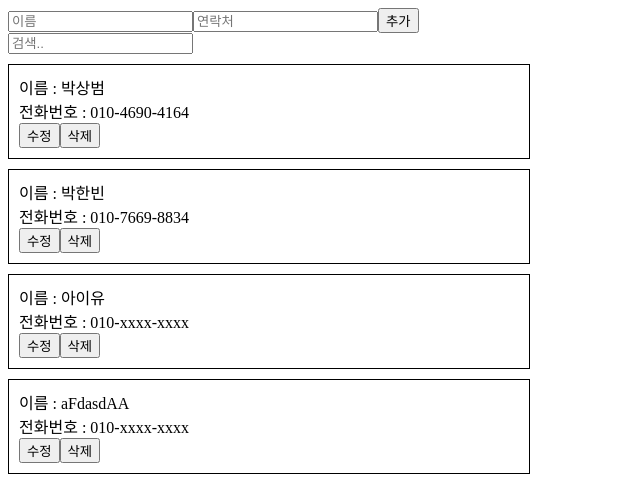
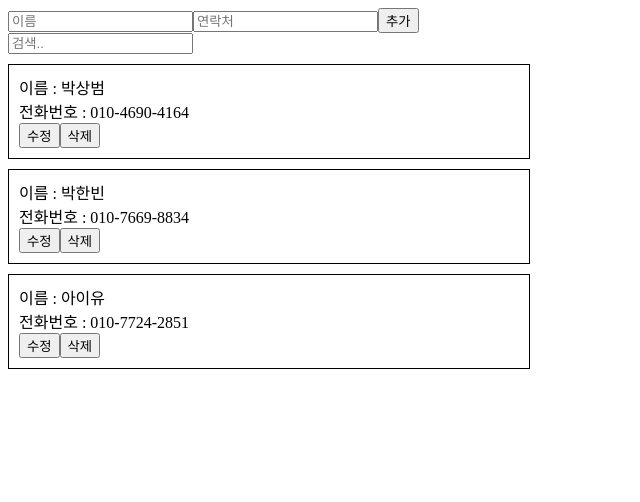
Before and after one commit to fdsfdsg/react-phonebook, a React (Create React App) app: page / in a window 1280 px wide. Shown: the top 502 px of the page, without its empty margins (0-640 px from the left). Built offline with nearby package versions, Linux system fonts and the light colour scheme.

Commit message:
redux도입(미완성)

```diff
--- a/package.json
+++ b/package.json
@@ -10,7 +10,11 @@
     "eslint-config-prettier": "^6.10.0",
     "react": "^16.12.0",
     "react-dom": "^16.12.0",
-    "react-scripts": "3.4.0"
+    "react-redux": "7.2.1",
+    "react-scripts": "3.4.0",
+    "redux": "4.0.5",
+    "redux-actions": "2.6.5",
+    "redux-devtools-extension": "2.13.8"
   },
   "scripts": {
     "start": "react-scripts start",
--- a/src/App.js
+++ b/src/App.js
@@ -1,71 +1,8 @@
-import React, { useState, useRef, useEffect } from 'react';
-import PhoneForm from './components/PhoneForm';
-import PhoneInfoList from './components/PhoneInfoList';
+import React from 'react';
+import PhoneContainer from './container/PhoneContainer';
 
 const App = () => {
-  const [info, setInfo] = useState([
-    {
-      id: 1,
-      name: '박상범',
-      phoneNumber: '010-4690-4164',
-    },
-    {
-      id: 2,
-      name: '박한빈',
-      phoneNumber: '010-7669-8834',
-    },
-    {
-      id: 3,
-      name: '아이유',
-      phoneNumber: '010-xxxx-xxxx',
-    },
-    {
-      id: 4,
-      name: 'aFdasdAA',
-      phoneNumber: '010-xxxx-xxxx',
-    },
-  ]);
-  const [keyword, setKeyword] = useState('');
-
-  const nextId = useRef(4);
-
-  const onChange = (e) => {
-    setKeyword(e.target.value);
-  };
-
-  const onInsert = (name, phoneNumber) => {
-    const nextInfo = {
-      id: nextId.current++,
-      name: name,
-      phoneNumber: phoneNumber,
-    };
-    setInfo((info) => info.concat(nextInfo));
-  };
-
-  const onDelete = (id) => {
-    setInfo(info.filter((infos) => infos.id !== id));
-  };
-
-  ///////////// 검색기능
-  const [newInfo, setNewInfo] = useState([]);
-
-  useEffect(() => {
-    setNewInfo(info.filter((infos) => infos.name.indexOf(keyword) > -1));
-  }, [keyword,info]);
-  //////////////
-  console.log(newInfo);
-
-  return (
-    <>
-      <PhoneForm onInsert={onInsert} />
-      <input placeholder="검색.." onChange={onChange} value={keyword} />
-      {keyword === '' ? (
-        <PhoneInfoList onDelete={onDelete} info={info} />
-      ) : (
-        <PhoneInfoList onDelete={onDelete} info={newInfo} />
-      )}
-    </>
-  );
+  return <PhoneContainer />;
 };
 
 export default App;
--- /dev/null
+++ b/src/Components/Phone.js
@@ -0,0 +1,28 @@
+import React,{useState} from 'react';
+import PhoneForm from './PhoneForm';
+import PhoneInfoList from './PhoneInfoList';
+
+const Phone = ({input,  phones, changeInput ,onInsert, onSearch, onRemove}) => {
+   // 내생각엔 굳이 keyword를 리덕스에서 관리해야되나? 걍 여기서 해결하자.
+   //
+      const [keyword, setKeyword] = useState('');
+
+      const onChange = (e) => {
+        setKeyword(e.target.value);
+      };
+      console.log(keyword)
+
+      return (
+        <>
+          <PhoneForm onInsert={onInsert} />
+          <input placeholder="검색.." onChange={onChange} value={keyword} />
+          {keyword === '' ? (
+            <PhoneInfoList onRemove={onRemove} info={phones} />
+          ) : (
+            <PhoneInfoList onRemove={onRemove} info={phones} />
+          )}
+        </>
+      );
+};
+
+export default Phone;
--- a/src/Components/PhoneInfo.js
+++ b/src/Components/PhoneInfo.js
@@ -1,13 +1,13 @@
-import React, { useState } from "react";
-const PhoneInfo = ({ info, onDelete }) => {
+import React, { useState } from 'react';
+const PhoneInfo = ({ info, onRemove }) => {
   const [edit, setEdit] = useState(false);
   const [infos, setInfos] = useState(info);
 
   const style = {
-    border: "1px solid #000",
-    width: "500px",
-    padding: "10px",
-    margin: "10px 0",
+    border: '1px solid #000',
+    width: '500px',
+    padding: '10px',
+    margin: '10px 0',
   };
 
   const handleChange = () => {
@@ -17,12 +17,12 @@ const PhoneInfo = ({ info, onDelete }) => {
   const handleModify = (e) => {
     setInfos({
       ...infos,
-      [e.target.name]: e.target.value,
+      [e.target.name]: e.target.value, // name: '박상범' || phoneNumber: '010-4121-4165' 이렇게 되게하려고 name으로 노린거임
     });
   };
 
   const handleDelete = () => {
-    onDelete(infos.id);
+    onRemove(infos.id);
   };
 
   return (
@@ -49,7 +49,7 @@ const PhoneInfo = ({ info, onDelete }) => {
         </>
       )}
 
-      <button onClick={handleChange}>{edit ? "적용" : "수정"}</button>
+      <button onClick={handleChange}>{edit ? '적용' : '수정'}</button>
       <button onClick={handleDelete}>삭제</button>
     </div>
   );
--- a/src/Components/PhoneInfoList.js
+++ b/src/Components/PhoneInfoList.js
@@ -1,14 +1,8 @@
 import React from "react";
 import PhoneInfo from "./PhoneInfo";
 
-const PhoneInfoList = ({ info, onDelete }) => {
-  return (
-    <>
-      {info.map((infos) => (
-        <PhoneInfo info={infos} key={infos.id} onDelete={onDelete} />
-      ))}
-    </>
-  );
+const PhoneInfoList = ({ info, onRemove }) => {
+  return info.map((infos) => <PhoneInfo info={infos} key={infos.id} onRemove={onRemove} /> )
 };
 
 export default PhoneInfoList;
--- /dev/null
+++ b/src/container/PhoneContainer.js
@@ -0,0 +1,35 @@
+import React, { useCallback } from 'react';
+import { useSelector, useDispatch } from 'react-redux';
+import { changeInput, insert, search, remove } from '../modules/phone';
+import Phone from '../components/Phone';
+
+const PhoneContainer = () => {
+  const { input, keyword, phones } = useSelector(({ phone }) => ({
+    phones: phone.phones,
+  }));
+
+  const dispatch = useDispatch();
+
+  const onChangeInput = useCallback((input) => dispatch(changeInput(input)), [
+    dispatch,
+  ]);
+  const onInsert = useCallback((phone) => dispatch(insert(phone)), [dispatch]);
+  const onSearch = useCallback((keyword) => dispatch(search(keyword)), [
+    dispatch,
+  ]);
+  const onRemove = useCallback((id) => dispatch(remove(id)), [dispatch]);
+
+  return (
+    <Phone
+      input={input}
+      keyword={keyword}
+      phones={phones}
+      onChangeInput={onChangeInput}
+      onInsert={onInsert}
+      onSearch={onSearch}
+      onRemove={onRemove}
+    />
+  );
+};
+
+export default PhoneContainer;
--- a/src/index.js
+++ b/src/index.js
@@ -1,9 +1,15 @@
 import React from 'react';
 import ReactDOM from 'react-dom';
+import { createStore } from 'redux';
+import { Provider } from 'react-redux';
+import rootReducer from './modules';
 import App from './App';
 
-ReactDOM.render(<App />, document.getElementById('root'));
+const store = createStore(rootReducer);
 
-// If you want your app to work offline and load faster, you can change
-// unregister() to register() below. Note this comes with some pitfalls.
-// Learn more about service workers: https://bit.ly/CRA-PWA
+ReactDOM.render(
+  <Provider store={store}>
+    <App />
+  </Provider>,
+  document.getElementById('root'),
+);
--- /dev/null
+++ b/src/modules/index.js
@@ -0,0 +1,8 @@
+import { combineReducers } from 'redux';
+import phone from "./phone";
+
+const rootReducer = combineReducers({
+    phone,
+})
+
+export default rootReducer;
--- /dev/null
+++ b/src/modules/phone.js
@@ -0,0 +1,68 @@
+import { createAction, handleActions } from 'redux-actions';
+//액션
+const CHANGE_INPUT = 'phone/CHANGE_INPUT';
+const INSERT = 'phone/INSERT';
+const SEARCH = 'phone/SEARCH';
+// const CHANGE = 'phone/CHANGE';
+const REMOVE = 'phone/REMOVE';
+
+//액션 생성 함수
+export const changeInput = createAction(CHANGE_INPUT, (input) => input);
+let nextId = 4;
+export const insert = createAction(INSERT, (name,phoneNumber) => ({
+  id: nextId++,
+  name,
+  phoneNumber,
+}));
+export const search = createAction(SEARCH, (phone) => phone);
+// export const change = createAction(CHANGE, )
+export const remove = createAction(REMOVE, (id) => id);
+
+const initialState = {
+  input: [
+    {
+      name:'' ,
+      phoneNumber:''
+    }
+  ],
+  phones: [
+    {
+      id: 1,
+      name: '박상범',
+      phoneNumber: '010-4690-4164',
+    },
+    {
+      id: 2,
+      name: '박한빈',
+      phoneNumber: '010-7669-8834',
+    },
+    {
+      id: 3,
+      name: '아이유',
+      phoneNumber: '010-7724-2851',
+    },
+  ],
+};
+
+//리듀서
+
+const phone = handleActions(
+  {
+    [CHANGE_INPUT]: (state, { payload: input }) => ({ ...state, input }),
+    [INSERT]: (state, { payload: phone }) => ({
+      ...state,
+      phones: state.phones.concat(phone),
+    }),
+    [SEARCH]: (state, { payload: keyword }) => ({
+      ...state,
+      todos: state.todos.filter((todo) => todo.name.indexOf(keyword) > -1),
+    }),
+    [REMOVE]: (state, { payload: id }) => ({
+      ...state,
+      phones: state.phones.filter((phone) => phone.id !== id),
+    }),
+  },
+  initialState,
+);
+
+export default phone;
```
Also changed, not shown: 1 other file (tests, documents, lock files or other folders).
